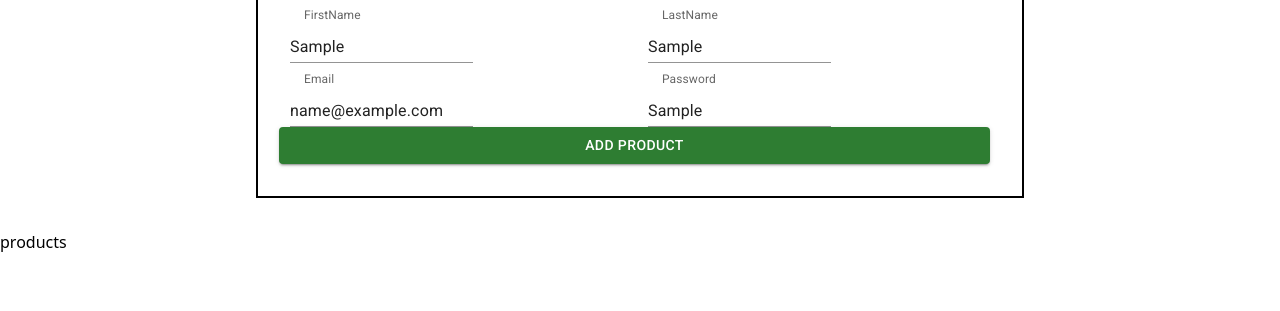
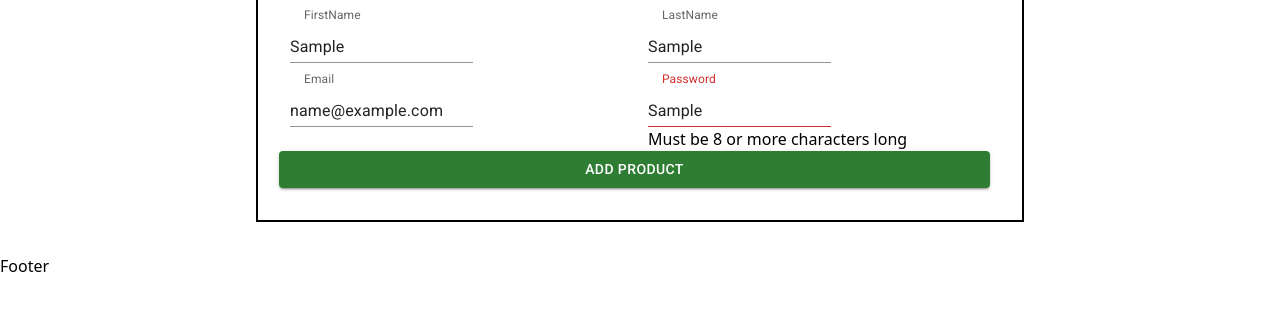
Before and after one commit to 123Somrat/Tradding_platform, a React (Vite) app: page /Add_Product in a window 1280 px wide. Both pictures are taken after typing "Sample", "Sample", "name@example.com", "Sample" into the empty fields and a click on the button "ADD PRODUCT". Shown: the part 163-474 px from the top of the page. Built offline with nearby package versions, Linux system fonts and the light colour scheme; no server answers.

Commit message:
Add validation and change the form style if error happend

```diff
--- a/src/Components/Footer.tsx
+++ b/src/Components/Footer.tsx
@@ -1,4 +1,4 @@
-import Products from "./Products";
+
 
 
 
@@ -6,7 +6,7 @@ import Products from "./Products";
 export default function Footer() {
   return (
     <div>
-        <Products />
+      <h1>Footer</h1>
     </div>
   )
 }
--- a/src/Pages/addProduct/AddProduct.tsx
+++ b/src/Pages/addProduct/AddProduct.tsx
@@ -1,5 +1,3 @@
-
-
 import { FormControl, Grid, Typography } from "@mui/material";
 import { Input } from "@mui/material";
 import { InputLabel } from "@mui/material";
@@ -8,7 +6,6 @@ import { Button } from "@mui/material";
 import { useForm, Controller, SubmitHandler } from "react-hook-form";
 import { zodResolver } from "@hookform/resolvers/zod";
 import addProductSchema from "../../schema/addProductSchemaForZod/addProductSchemaForZod";
-
 
 // Input value type
 type IFormInput = {
@@ -19,19 +16,26 @@ type IFormInput = {
 };
 
 export default function AddProduct() {
-  const { control, handleSubmit } = useForm({
+  const {
+    control,
+    handleSubmit,
+    reset,
+    formState: { errors },
+  } = useForm<IFormInput>({
     defaultValues: {
       firstName: "",
       lastName: "",
       email: "",
       password: "",
     },
-    resolver:zodResolver(addProductSchema)
+    resolver: zodResolver(addProductSchema),
   });
 
   // submit handler
   const submit: SubmitHandler<IFormInput> = (data) => {
+    console.log(errors);
     console.log(data);
+    reset();
   };
 
   return (
@@ -59,8 +63,12 @@ export default function AddProduct() {
       >
         <Grid container spacing={2}>
           <Grid item xs={12} md={6}>
-            <FormControl color="success">
-              <InputLabel htmlFor="firstName" color="success">
+            <FormControl color="success" error={!!errors.firstName}>
+              <InputLabel
+                htmlFor="firstName"
+                color="success"
+                error={!!errors.firstName}
+              >
                 FirstName
               </InputLabel>
               <Controller
@@ -76,11 +84,24 @@ export default function AddProduct() {
                 )}
               />
             </FormControl>
+            <p>
+              {errors.firstName ? (
+                <span className="text-red-500 text-xs md:text-sm">
+                  {errors.firstName.message}
+                </span>
+              ) : (
+                ""
+              )}
+            </p>
           </Grid>
 
           <Grid item xs={12} md={6}>
-            <FormControl color="success">
-              <InputLabel htmlFor="lastName" color="success">
+            <FormControl color="success" error={!!errors.lastName}>
+              <InputLabel
+                htmlFor="lastName"
+                color="success"
+                error={!!errors.lastName}
+              >
                 LastName
               </InputLabel>
               <Controller
@@ -96,10 +117,23 @@ export default function AddProduct() {
                 )}
               />
             </FormControl>
+            <p>
+              {errors.lastName ? (
+                <span className="text-red-500 text-xs md:text-sm">
+                  {errors.lastName.message}
+                </span>
+              ) : (
+                ""
+              )}
+            </p>
           </Grid>
           <Grid item xs={12} md={6}>
-            <FormControl color="success">
-              <InputLabel htmlFor="email" color="success">
+            <FormControl color="success" error={!!errors.email}>
+              <InputLabel
+                htmlFor="email"
+                color="success"
+                error={!!errors.email}
+              >
                 Email
               </InputLabel>
               <Controller
@@ -115,11 +149,24 @@ export default function AddProduct() {
                 )}
               />
             </FormControl>
+            <p>
+              {errors.email ? (
+                <span className="text-red-500 text-xs md:text-sm md:mb-8 block">
+                  {errors.email.message}
+                </span>
+              ) : (
+                ""
+              )}
+            </p>
           </Grid>
           <Grid item xs={12} md={6}>
-            <FormControl color="success">
-              <InputLabel htmlFor="password" color="success">
-               Password
+            <FormControl color="success" error={!!errors.password}>
+              <InputLabel
+                htmlFor="password"
+                color="success"
+                error={!!errors.password}
+              >
+                Password
               </InputLabel>
               <Controller
                 name="password"
@@ -134,6 +181,15 @@ export default function AddProduct() {
                 )}
               />
             </FormControl>
+            <p>
+              {errors.password ? (
+                <span className="text-red-500 text-xs md:text-sm md:mb-8 block">
+                  {errors.password.message}
+                </span>
+              ) : (
+                ""
+              )}
+            </p>
           </Grid>
 
           <Button
--- a/src/schema/addProductSchemaForZod/addProductSchemaForZod.ts
+++ b/src/schema/addProductSchemaForZod/addProductSchemaForZod.ts
@@ -1,17 +1,18 @@
 import z from "zod";
+// Input value type
 
-const addProductSchema = z.object({
+const addProductSchema= z.object({
   firstName: z.string({
     required_error: "FirstName is required",
     invalid_type_error: "FirstName must be a string",
-  }),
+  }).min(5,"Firstname Must be 5 or more characters long"),
   lastName: z.string({
     required_error: "LastName is required",
     invalid_type_error: "LastName must be a string",
-  }),
+  }).min(5,"LastName Must be 5 or more characters long"),
   email: z
     .string({ required_error: "Email is requiored" })
-    .email({ message: "Invalid enail address" }),
+    .email({ message: "Invalid email address" }),
   password: z
     .string({ required_error: "Password is required" })
     .min(8, { message: "Must be 8 or more characters long" })
```
